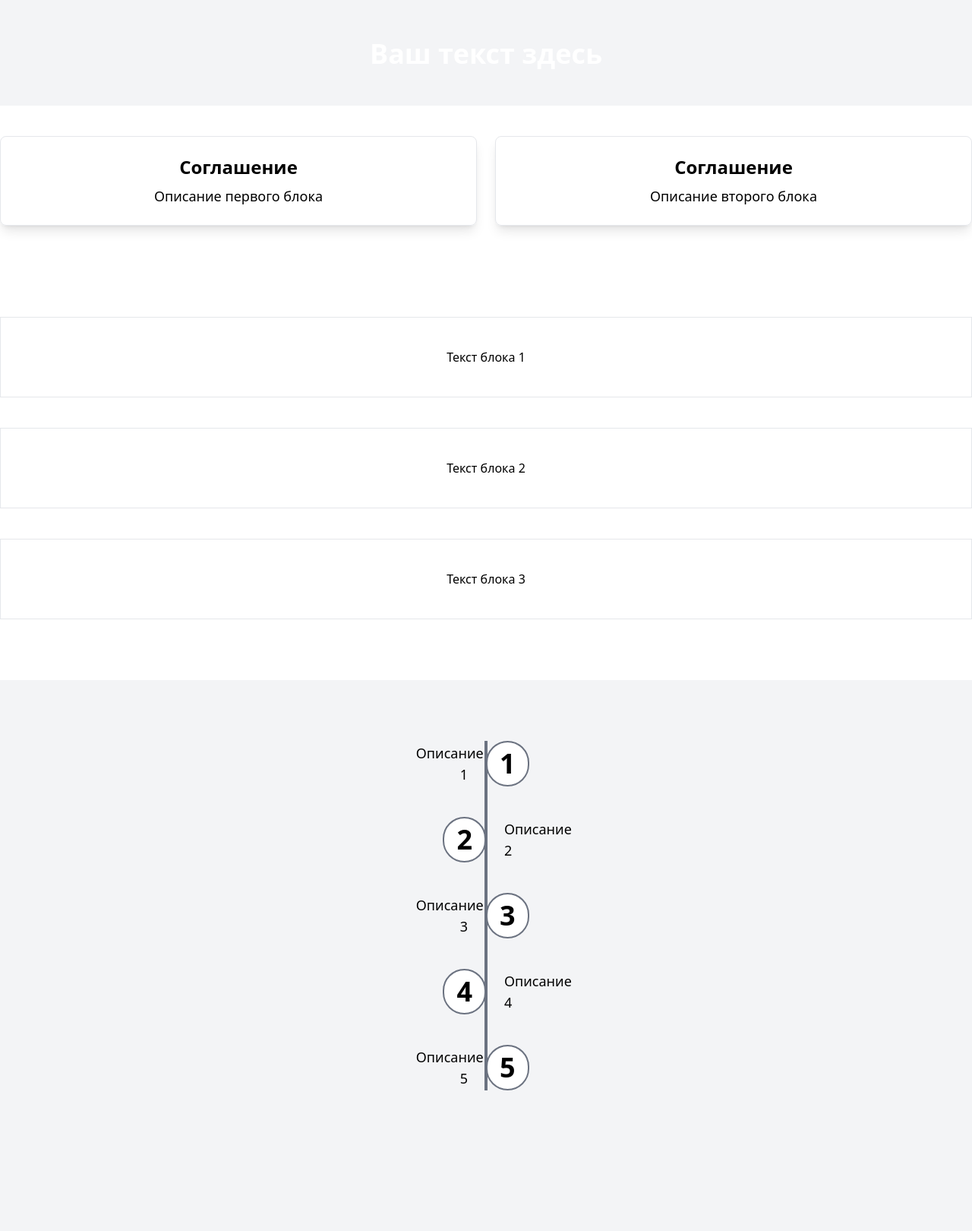
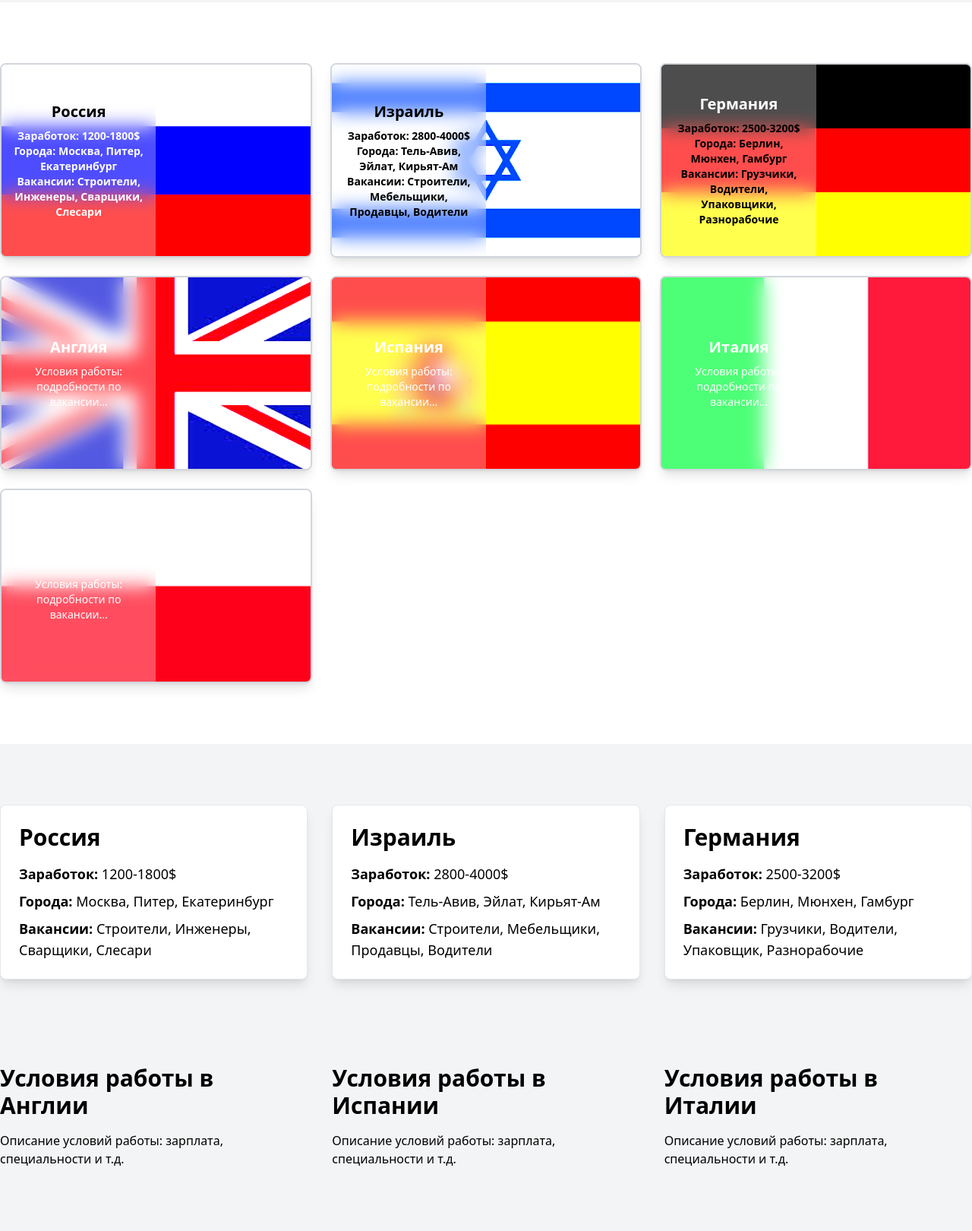
Before and after one commit to natriXD/Job-site, a plain HTML site: page index.html in a window 1280 px wide. Shown: the part 797-2417 px from the top of the page at 76% size. Before the commit the page ends 2312 px from the top, so only its background shows below. Drawn offline with nearby package versions, Linux system fonts and the light colour scheme.

Commit message:
Изменения

```diff
--- a/index.html
+++ b/index.html
@@ -11,91 +11,196 @@
     <nav class="fixed top-0 left-0 w-full bg-black bg-opacity-50 text-white p-4 flex justify-between items-center space-x-8 font-bold text-lg z-50">
         <img src="загружено.png" alt="Логотип" class="h-10">
         <ul class="hidden md:flex space-x-6">
-            <li><a href="#agreement" class="hover:text-gray-300">Соглашение</a></li>
-            <li><a href="#terms" class="hover:text-gray-300">Условия</a></li>
-            <li><a href="#specialties" class="hover:text-gray-300">Специальности</a></li>
-            <li><a href="#advantages" class="hover:text-gray-300">Преимущества</a></li>
-            <li><a href="#branches" class="hover:text-gray-300">Филиалы</a></li>
-            <li><a href="#contact" class="hover:text-gray-300">+7 999 999 99 99</a></li>
+            <li><a href="#agreement" class="hover:text-gray-300">Страны</a></li>
+            <li><a href="#terms" class="hover:text-gray-300">Специальности</a></li>
+            <li><a href="#specialties" class="hover:text-gray-300">Преимущества</a></li>
+            <li><a href="#advantages" class="hover:text-gray-300">О нас</a></li>
+            <li><a href="#branches" class="hover:text-gray-300">Контакты</a></li>
+
         </ul>
         <button class="md:hidden text-white ml-auto" id="burger-menu">☰</button>
     </nav>
     <div id="mobile-menu" class="hidden fixed top-0 left-0 w-full h-full bg-black bg-opacity-90 text-white flex flex-col font-bold items-center justify-center z-50">
         <button class="absolute top-4 right-4 text-white text-2xl" id="close-menu">✕</button>
         <ul class="text-center space-y-4 text-xl">
-            <li><a href="#agreement">Соглашение</a></li>
-            <li><a href="#terms">Условия</a></li>
-            <li><a href="#specialties">Специальности</a></li>
-            <li><a href="#advantages">Преимущества</a></li>
-            <li><a href="#branches">Филиалы</a></li>
-            <li><a href="#contact">+7 999 999 99 99</a></li>
+            <li><a href="#agreement">Страны</a></li>
+            <li><a href="#terms">Специальности</a></li>
+            <li><a href="#specialties">Преимущества</a></li>
+            <li><a href="#advantages">О нас</a></li>
+            <li><a href="#branches">Контакты</a></li>
+
         </ul>
     </div>
 
     <section class="h-screen bg-cover bg-center flex items-center justify-center" style="background-image: url('depositphotos_1620238-stock-photo-crane-near-building.jpg');">
-        <h2 class="text-4xl text-white font-bold text-center">Ваш текст здесь</h2>
+        <h2 class="text-4xl text-white font-bold text-center">Работа за границей для граждан Молдовы</h2>
     </section>
 
-    <section class="py-10 text-center bg-gray-100">
-        <div class="container mx-auto flex flex-col items-center relative">
-            <h2 class="text-4xl font-bold text-white bg-opacity-70 px-4 py-2">Ваш текст здесь</h2>
-        </div>
-    </section>
+<!-- Блоки с изображениями стран с полупрозрачным, размытым оверлеем на левой половине -->
+<section class="py-20 text-center bg-white">
+  <div class="container mx-auto grid grid-cols-1 md:grid-cols-3 gap-6">
+    <!-- Россия -->
+    <a href="#russia" class="block relative h-64 border-2 border-gray-300 shadow-lg hover:shadow-2xl transition-shadow duration-300 rounded-lg overflow-hidden">
+      <img src="russia.jpg" alt="Россия" class="absolute inset-0 w-full h-full object-cover filter brightness-150 contrast-125 saturate-150">
+      <div class="absolute inset-y-0 left-0 w-1/2 backdrop-blur-md bg-white bg-opacity-30 flex flex-col items-center justify-center p-4 text-center">
+        <h3 class="text-black text-xl font-bold mb-2">Россия</h3>
+        <p class="text-white text-sm font-bold">
+          Заработок: 1200-1800$<br>
+          Города: Москва, Питер, Екатеринбург<br>
+          Вакансии: Строители, Инженеры, Сварщики, Слесари
+        </p>
+      </div>
+    </a>
 
-    <section class="py-10 text-center bg-white flex justify-center space-x-6">
-        <div class="w-1/2 p-6 border rounded-lg shadow-lg">
-            <h3 class="text-2xl font-bold">Соглашение</h3>
-            <p class="text-lg mt-2">Описание первого блока</p>
-        </div>
-        <div class="w-1/2 p-6 border rounded-lg shadow-lg">
-            <h3 class="text-2xl font-bold">Соглашение</h3>
-            <p class="text-lg mt-2">Описание второго блока</p>
-        </div>
-    </section>
+    <!-- Израиль -->
+    <a href="#israel" class="block relative h-64 border-2 border-gray-300 shadow-lg hover:shadow-2xl transition-shadow duration-300 rounded-lg overflow-hidden">
+      <img src="israel.png" alt="Израиль" class="absolute inset-0 w-full h-full object-cover filter brightness-150 contrast-125 saturate-150">
+      <div class="absolute inset-y-0 left-0 w-1/2 backdrop-blur-md bg-white bg-opacity-30 flex flex-col items-center justify-center p-4 text-center">
+        <h3 class="text-black text-xl font-bold mb-2">Израиль</h3>
+        <p class="text-black text-sm font-bold">
+          Заработок: 2800-4000$<br>
+          Города: Тель-Авив, Эйлат, Кирьят-Ам<br>
+          Вакансии: Строители, Мебельщики, Продавцы, Водители
+        </p>
+      </div>
+    </a>
 
-    <section class="py-20 text-center bg-white">
-        <div class="container mx-auto space-y-10">
-            <div class="border p-10">Текст блока 1</div>
-            <div class="border p-10">Текст блока 2</div>
-            <div class="border p-10">Текст блока 3</div>
-        </div>
-    </section>
+    <!-- Германия -->
+    <a href="#germany" class="block relative h-64 border-2 border-gray-300 shadow-lg hover:shadow-2xl transition-shadow duration-300 rounded-lg overflow-hidden">
+      <img src="germany.png" alt="Германия" class="absolute inset-0 w-full h-full object-cover filter brightness-150 contrast-125 saturate-150">
+      <div class="absolute inset-y-0 left-0 w-1/2 backdrop-blur-md bg-white bg-opacity-30 flex flex-col items-center justify-center p-4 text-center">
+        <h3 class="text-white text-xl font-bold mb-2">Германия</h3>
+        <p class="text-black text-sm font-bold">
+          Заработок: 2500-3200$<br>
+          Города: Берлин, Мюнхен, Гамбург<br>
+          Вакансии: Грузчики, Водители, Упаковщики, Разнорабочие
+        </p>
+      </div>
+    </a>
 
-    <section class="py-20 text-center bg-gray-100">
-        <div class="container mx-auto flex flex-col items-center relative">
-            <div class="absolute w-1 bg-gray-500 h-full top-0 left-1/2 transform -translate-x-1/2"></div>
+    <!-- Англия -->
+    <a href="#england" class="block relative h-64 border-2 border-gray-300 shadow-lg hover:shadow-2xl transition-shadow duration-300 rounded-lg overflow-hidden">
+      <img src="england.jpg" alt="Англия" class="absolute inset-0 w-full h-full object-cover filter brightness-150 contrast-125 saturate-150">
+      <div class="absolute inset-y-0 left-0 w-1/2 backdrop-blur-md bg-white bg-opacity-30 flex flex-col items-center justify-center p-4 text-center">
+        <h3 class="text-white text-xl font-bold mb-2">Англия</h3>
+        <p class="text-white text-sm">
+          Условия работы: подробности по вакансии...
+        </p>
+      </div>
+    </a>
 
-            <div class="relative flex items-center mb-10">
-                <p class="text-lg w-1/2 text-right pr-6">Описание 1</p>
-                <div class="text-4xl font-bold bg-white px-4 py-2 rounded-full border-2 border-gray-500 relative z-10">1</div>
-                <div class="w-1/2"></div>
-            </div>
+    <!-- Испания -->
+    <a href="#spain" class="block relative h-64 border-2 border-gray-300 shadow-lg hover:shadow-2xl transition-shadow duration-300 rounded-lg overflow-hidden">
+      <img src="spain.png" alt="Испания" class="absolute inset-0 w-full h-full object-cover filter brightness-150 contrast-125 saturate-150">
+      <div class="absolute inset-y-0 left-0 w-1/2 backdrop-blur-md bg-white bg-opacity-30 flex flex-col items-center justify-center p-4 text-center">
+        <h3 class="text-white text-xl font-bold mb-2">Испания</h3>
+        <p class="text-white text-sm">
+          Условия работы: подробности по вакансии...
+        </p>
+      </div>
+    </a>
 
-            <div class="relative flex items-center mb-10">
-                <div class="w-1/2"></div>
-                <div class="text-4xl font-bold bg-white px-4 py-2 rounded-full border-2 border-gray-500 relative z-10">2</div>
-                <p class="text-lg w-1/2 text-left pl-6">Описание 2</p>
-            </div>
+    <!-- Италия -->
+    <a href="#italy" class="block relative h-64 border-2 border-gray-300 shadow-lg hover:shadow-2xl transition-shadow duration-300 rounded-lg overflow-hidden">
+      <img src="italy.png" alt="Италия" class="absolute inset-0 w-full h-full object-cover filter brightness-150 contrast-125 saturate-150">
+      <div class="absolute inset-y-0 left-0 w-1/2 backdrop-blur-md bg-white bg-opacity-30 flex flex-col items-center justify-center p-4 text-center">
+        <h3 class="text-white text-xl font-bold mb-2">Италия</h3>
+        <p class="text-white text-sm">
+          Условия работы: подробности по вакансии...
+        </p>
+      </div>
+    </a>
 
-            <div class="relative flex items-center mb-10">
-                <p class="text-lg w-1/2 text-right pr-6">Описание 3</p>
-                <div class="text-4xl font-bold bg-white px-4 py-2 rounded-full border-2 border-gray-500 relative z-10">3</div>
-                <div class="w-1/2"></div>
-            </div>
+    <!-- Польша -->
+    <a href="#poland" class="block relative h-64 border-2 border-gray-300 shadow-lg hover:shadow-2xl transition-shadow duration-300 rounded-lg overflow-hidden">
+      <img src="poland.png" alt="Польша" class="absolute inset-0 w-full h-full object-cover filter brightness-175 contrast-150 saturate-175">
+      <div class="absolute inset-y-0 left-0 w-1/2 backdrop-blur-md bg-white bg-opacity-30 flex flex-col items-center justify-center p-4 text-center">
+        <h3 class="text-white text-xl font-bold mb-2">Польша</h3>
+        <p class="text-white text-sm">
+          Условия работы: подробности по вакансии...
+        </p>
+      </div>
+    </a>
+  </div>
+</section>
 
-            <div class="relative flex items-center mb-10">
-                <div class="w-1/2"></div>
-                <div class="text-4xl font-bold bg-white px-4 py-2 rounded-full border-2 border-gray-500 relative z-10">4</div>
-                <p class="text-lg w-1/2 text-left pl-6">Описание 4</p>
-            </div>
 
-            <div class="relative flex items-center">
-                <p class="text-lg w-1/2 text-right pr-6">Описание 5</p>
-                <div class="text-4xl font-bold bg-white px-4 py-2 rounded-full border-2 border-gray-500 relative z-10">5</div>
-                <div class="w-1/2"></div>
-            </div>
-        </div>
-    </section>
+
+
+
+   <!-- Секция с условиями работы для стран -->
+<section class="py-20 bg-gray-100">
+    <div class="container mx-auto grid grid-cols-1 md:grid-cols-3 gap-8">
+
+      <!-- Россия -->
+      <div id="russia" class="p-6 border rounded-lg shadow-lg bg-white">
+        <h2 class="text-3xl font-bold mb-4">Россия</h2>
+        <p class="text-lg mb-2">
+          <span class="font-semibold">Заработок:</span> 1200-1800$
+        </p>
+        <p class="text-lg mb-2">
+          <span class="font-semibold">Города:</span> Москва, Питер, Екатеринбург
+        </p>
+        <p class="text-lg">
+          <span class="font-semibold">Вакансии:</span> Строители, Инженеры, Сварщики, Слесари
+        </p>
+      </div>
+
+      <!-- Израиль -->
+      <div id="israel" class="p-6 border rounded-lg shadow-lg bg-white">
+        <h2 class="text-3xl font-bold mb-4">Израиль</h2>
+        <p class="text-lg mb-2">
+          <span class="font-semibold">Заработок:</span> 2800-4000$
+        </p>
+        <p class="text-lg mb-2">
+          <span class="font-semibold">Города:</span> Тель-Авив, Эйлат, Кирьят-Ам
+        </p>
+        <p class="text-lg">
+          <span class="font-semibold">Вакансии:</span> Строители, Мебельщики, Продавцы, Водители
+        </p>
+      </div>
+
+      <!-- Германия -->
+      <div id="germany" class="p-6 border rounded-lg shadow-lg bg-white">
+        <h2 class="text-3xl font-bold mb-4">Германия</h2>
+        <p class="text-lg mb-2">
+          <span class="font-semibold">Заработок:</span> 2500-3200$
+        </p>
+        <p class="text-lg mb-2">
+          <span class="font-semibold">Города:</span> Берлин, Мюнхен, Гамбург
+        </p>
+        <p class="text-lg">
+          <span class="font-semibold">Вакансии:</span> Грузчики, Водители, Упаковщик, Разнорабочие
+        </p>
+      </div>
+
+  <section id="england" class="py-20 bg-gray-100">
+    <div class="container mx-auto">
+      <h2 class="text-3xl font-bold mb-4">Условия работы в Англии</h2>
+      <p>Описание условий работы: зарплата, специальности и т.д.</p>
+    </div>
+  </section>
+
+  <section id="spain" class="py-20 bg-gray-100">
+    <div class="container mx-auto">
+      <h2 class="text-3xl font-bold mb-4">Условия работы в Испании</h2>
+      <p>Описание условий работы: зарплата, специальности и т.д.</p>
+    </div>
+  </section>
+
+  <section id="italy" class="py-20 bg-gray-100">
+    <div class="container mx-auto">
+      <h2 class="text-3xl font-bold mb-4">Условия работы в Италии</h2>
+      <p>Описание условий работы: зарплата, специальности и т.д.</p>
+    </div>
+  </section>
+
+  <section id="poland" class="py-20 bg-gray-100">
+    <div class="container mx-auto">
+      <h2 class="text-3xl font-bold mb-4">Условия работы в Польше</h2>
+      <p>Описание условий работы: зарплата, специальности и т.д.</p>
+    </div>
+  </section>
 
     <script src="script.js"></script>
 </body>
```
Also changed, not shown: england.jpg (added), germany.png (added), israel.png (added), italy.png (added), poland.png (added), russia.jpg (added), spain.png (added).
